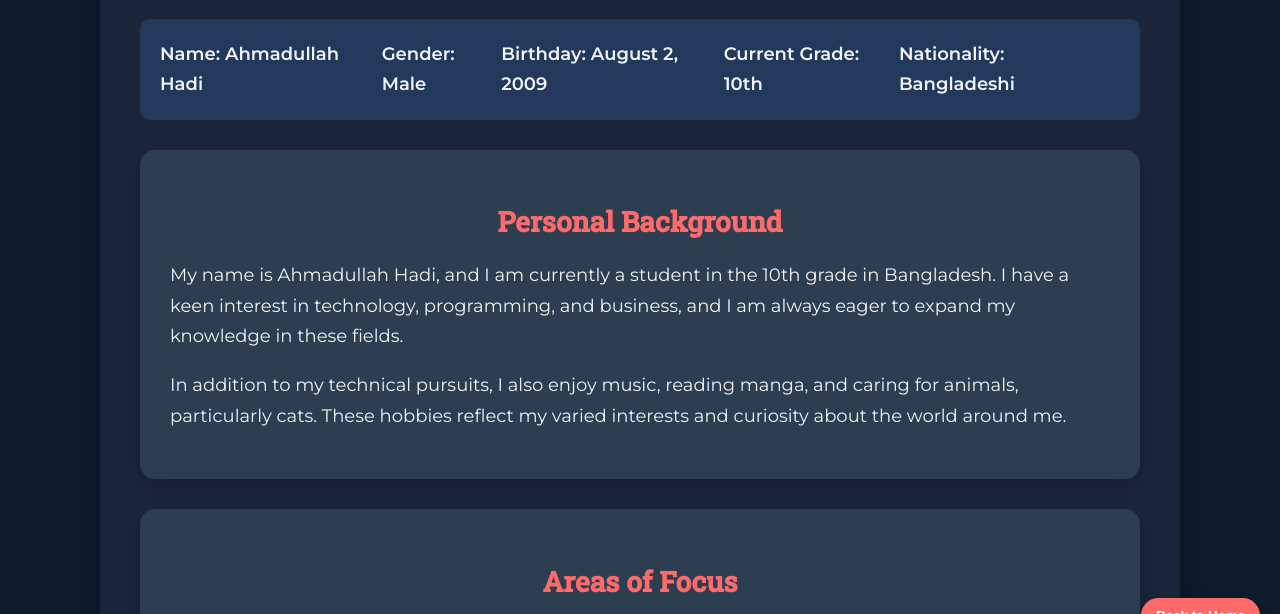
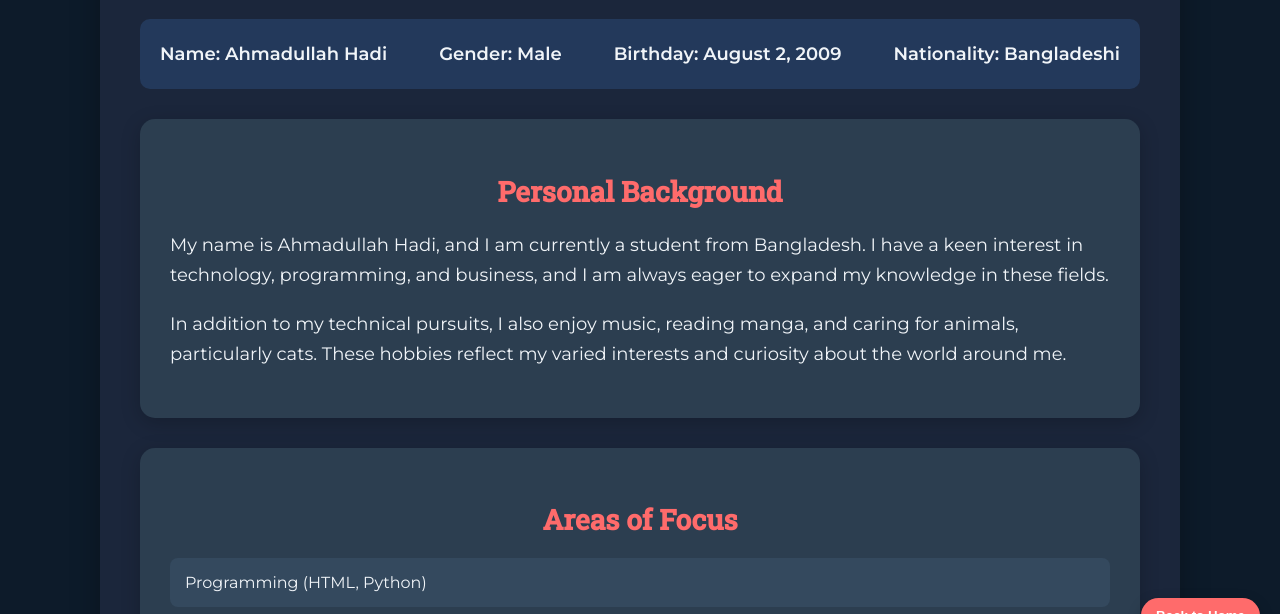
Before and after one commit to ahmadullahhadi/dolphin, a plain HTML site: page index.html in a window 1280 px wide. Both pictures are taken after a click on the button "Learn More About Me". Shown: the part 147-761 px from the top of the page. Drawn offline with Linux system fonts and the light colour scheme.

Commit message:
Update index.html

```diff
--- a/index.html
+++ b/index.html
@@ -218,13 +218,12 @@
             <p><strong>Name:</strong> Ahmadullah Hadi</p>
             <p><strong>Gender:</strong> Male</p>
             <p><strong>Birthday:</strong> August 2, 2009</p>
-            <p><strong>Current Grade:</strong> 10th</p>
             <p><strong>Nationality:</strong> Bangladeshi</p>
         </div>
 
         <div class="about">
             <h2>Personal Background</h2>
-            <p>My name is Ahmadullah Hadi, and I am currently a student in the 10th grade in Bangladesh. I have a keen interest in technology, programming, and business, and I am always eager to expand my knowledge in these fields.</p>
+            <p>My name is Ahmadullah Hadi, and I am currently a student from Bangladesh. I have a keen interest in technology, programming, and business, and I am always eager to expand my knowledge in these fields.</p>
             <p>In addition to my technical pursuits, I also enjoy music, reading manga, and caring for animals, particularly cats. These hobbies reflect my varied interests and curiosity about the world around me.</p>
         </div>
 
```
